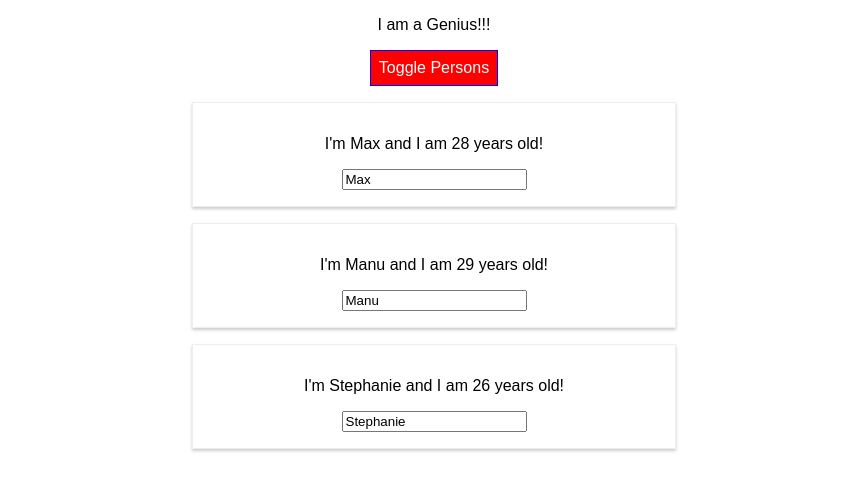
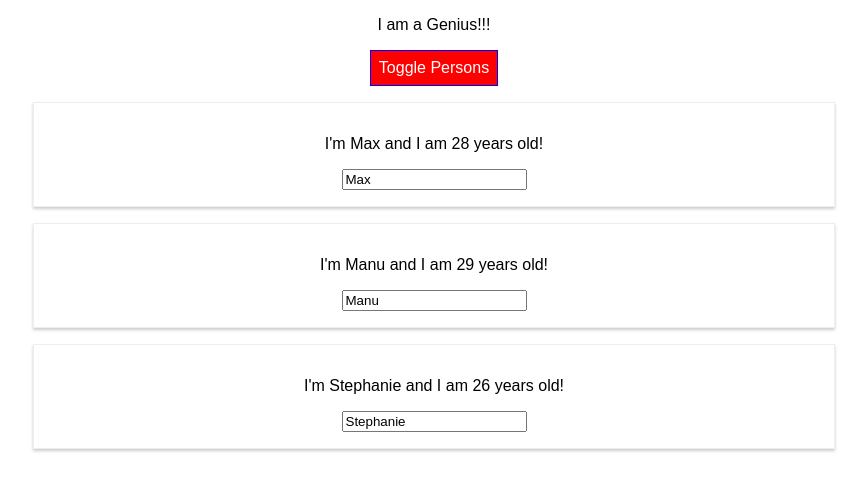
Before and after one commit to nephisto1954/my-app, a React (Create React App) app: page / in a window 1280 px wide. Both pictures are taken after a click on the button "Toggle Persons". Shown: the top 490 px of the page, without its empty margins (206-1073 px from the left). Built offline with nearby package versions, Linux system fonts and the light colour scheme.

Commit message:
removed radium

```diff
--- a/src/App.js
+++ b/src/App.js
@@ -1,6 +1,5 @@
 import React, { Component } from 'react';
 import './App.css';
-import Radium, { StyleRoot} from 'radium';
 import Person from './Person/Person';
 
 
@@ -55,11 +54,7 @@
       font: 'inherit',
       border: '1px solid blue',
       padding: '8px',
-      cursor: 'pointer',
-      ':hover': {
-        backgroundColor: 'lightgreen',
-        color: 'black'
-      }
+      cursor: 'pointer'
     };
 
     let persons = null;
@@ -79,15 +74,10 @@
       );
 
       style.backgroundColor = 'red';
-      style[':hover'] = {
-        backgroundColor: 'salmon',
-        color: 'black'
-      }
     }
 
 
     return (
-      <StyleRoot>
       <div className="App">
         <p>I am a Genius!!!</p>
         <button
@@ -95,9 +85,8 @@
         onClick={this.togglePersonHandler}>Toggle Persons</button>
         {persons}
       </div>
-      </StyleRoot>
     );
   }
 }
 
-export default Radium(App);
+export default App;
--- a/src/Person/Person.js
+++ b/src/Person/Person.js
@@ -1,15 +1,11 @@
 import React from 'react';
-import Radium from 'radium';
+
 import './Person.css';
 
 const person = (props) => {
-  const style = {
-    '@media (min-width: 500px)': {
-      width: '450px'
-    }
-  }
+
   return (
-    <div className="Person" style={style} >
+    <div className="Person">
       <p onClick={props.click}>I'm {props.name} and I am {props.age} years old! </p>
       <p>{props.children}</p>
       <input
@@ -20,4 +16,4 @@
   )
 };
 
-export default Radium(person);
+export default person;
```
Lines whose indentation alone changed are shown as unchanged.
